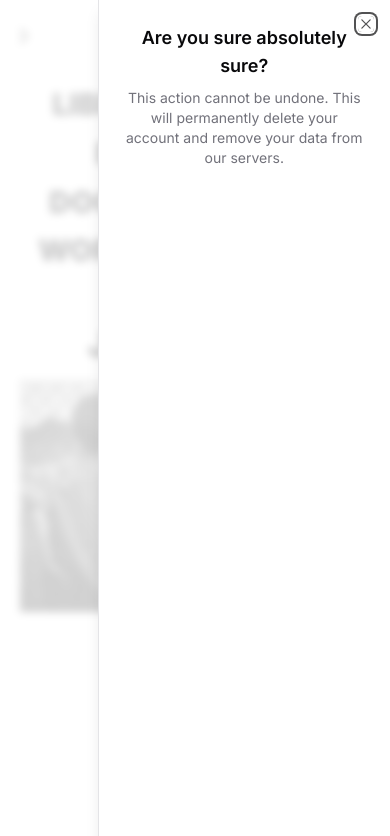
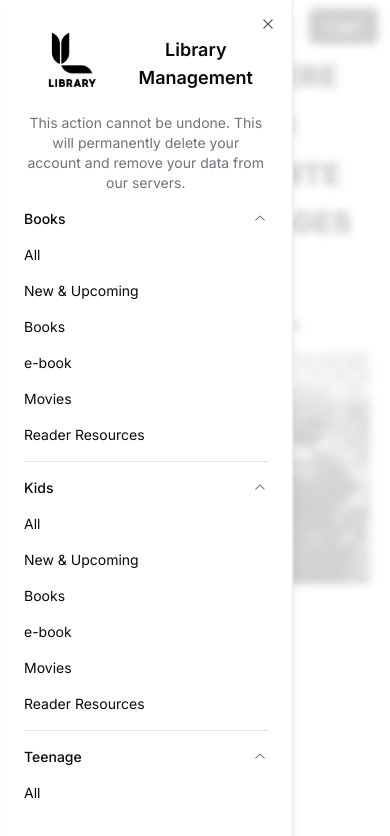
Before and after one commit to Srijan1231/next_library, a Next.js app: page / in a window 390 px wide. Both pictures are taken after a click on the button 24 px from the left and 36 px from the top of the page. Shown: the top 836 px of the page. Built offline with nearby package versions, Linux system fonts and the light colour scheme; no server answers.

Commit message:
done sidemenu mobile design

```diff
--- a/components/Sidemenu/SideMenu.tsx
+++ b/components/Sidemenu/SideMenu.tsx
@@ -8,25 +8,79 @@ import {
   SheetTitle,
   SheetTrigger,
 } from "../ui/sheet";
+import { AlignRight } from "lucide-react";
+import Image from "next/image";
+import logo from "@/app/asset/image/finallogo.png";
 import { Button } from "../ui/button";
-import { ChevronRight } from "lucide-react";
+import Link from "next/link";
+import {
+  Accordion,
+  AccordionContent,
+  AccordionItem,
+  AccordionTrigger,
+} from "../ui/accordion";
+import { Books, Teenage } from "@/app/lib/data";
+import { Kids } from "@/app/lib/data";
+import { ScrollArea } from "../ui/scroll-area";
 
 const SideMenu = () => {
   return (
     <Sheet>
-      <SheetTrigger>
-        <span className=" p-4">
-          <ChevronRight />
-        </span>
+      <SheetTrigger asChild>
+        <Button variant={"outline"}>
+          <AlignRight />
+        </Button>
       </SheetTrigger>
-      <SheetContent>
+
+      <SheetContent side={"left"}>
+        <ScrollArea className="h-full w-full ">
           <SheetHeader>
-          <SheetTitle>Are you sure absolutely sure?</SheetTitle>
+            <SheetTitle>
+              <Link href={"/"}>
+                <div className="flex items-center justify-center">
+                  <Image src={logo} width={100} height={100} alt="logo" />
+                  Library Management
+                </div>
+              </Link>
+            </SheetTitle>
             <SheetDescription>
               This action cannot be undone. This will permanently delete your
               account and remove your data from our servers.
             </SheetDescription>
           </SheetHeader>
+
+          <Accordion
+            type="multiple"
+            defaultValue={["item-1", "item-2", "item-3"]}
+          >
+            <AccordionItem value="item-1">
+              <AccordionTrigger>Books</AccordionTrigger>
+              {Books.map((book) => (
+                <AccordionContent key={book.title}>
+                  <Link href={book.href}>{book.title}</Link>
+                </AccordionContent>
+              ))}
+            </AccordionItem>
+            <AccordionItem value="item-2">
+              <AccordionTrigger>Kids</AccordionTrigger>
+
+              {Kids.map((kid) => (
+                <AccordionContent key={kid.title}>
+                  <Link href={kid.href}>{kid.title}</Link>
+                </AccordionContent>
+              ))}
+            </AccordionItem>
+            <AccordionItem value="item-3">
+              <AccordionTrigger>Teenage</AccordionTrigger>
+
+              {Teenage.map((teen) => (
+                <AccordionContent key={teen.title}>
+                  <Link href={teen.href}>{teen.title}</Link>
+                </AccordionContent>
+              ))}
+            </AccordionItem>
+          </Accordion>
+        </ScrollArea>
       </SheetContent>
     </Sheet>
   );
--- a/components/layout/main-layout.tsx
+++ b/components/layout/main-layout.tsx
@@ -48,10 +48,11 @@ export const Layout = (props: HeaderProps) => {
         )}
       </div>
       {
-        <div className=" flex justify-between items-center h-full sm:flex md:flex lg:hidden ">
-          <div>
-            <SideMenu />
-          </div>
+        <div className=" mt-2 flex justify-between items-center h-full sm:flex md:flex lg:hidden">
+          <SideMenu />
+          <Button asChild>
+            <Link href="/login">Login</Link>
+          </Button>
           {/* <div className="flex items-center ">
             <Image src={logo} width={100} height={100} alt="logo" />
             <Navigation />
--- /dev/null
+++ b/components/ui/accordion.tsx
@@ -0,0 +1,57 @@
+"use client";
+
+import * as React from "react";
+import * as AccordionPrimitive from "@radix-ui/react-accordion";
+import { ChevronDownIcon } from "@radix-ui/react-icons";
+
+import { cn } from "@/app/lib/utils";
+
+const Accordion = AccordionPrimitive.Root;
+
+const AccordionItem = React.forwardRef<
+  React.ElementRef<typeof AccordionPrimitive.Item>,
+  React.ComponentPropsWithoutRef<typeof AccordionPrimitive.Item>
+>(({ className, ...props }, ref) => (
+  <AccordionPrimitive.Item
+    ref={ref}
+    className={cn("border-b", className)}
+    {...props}
+  />
+));
+AccordionItem.displayName = "AccordionItem";
+
+const AccordionTrigger = React.forwardRef<
+  React.ElementRef<typeof AccordionPrimitive.Trigger>,
+  React.ComponentPropsWithoutRef<typeof AccordionPrimitive.Trigger>
+>(({ className, children, ...props }, ref) => (
+  <AccordionPrimitive.Header className="flex">
+    <AccordionPrimitive.Trigger
+      ref={ref}
+      className={cn(
+        "flex flex-1 items-center justify-between py-4 text-sm font-medium transition-all hover:underline [&[data-state=open]>svg]:rotate-180",
+        className
+      )}
+      {...props}
+    >
+      {children}
+      <ChevronDownIcon className="h-4 w-4 shrink-0 text-muted-foreground transition-transform duration-200" />
+    </AccordionPrimitive.Trigger>
+  </AccordionPrimitive.Header>
+));
+AccordionTrigger.displayName = AccordionPrimitive.Trigger.displayName;
+
+const AccordionContent = React.forwardRef<
+  React.ElementRef<typeof AccordionPrimitive.Content>,
+  React.ComponentPropsWithoutRef<typeof AccordionPrimitive.Content>
+>(({ className, children, ...props }, ref) => (
+  <AccordionPrimitive.Content
+    ref={ref}
+    className="overflow-hidden text-sm data-[state=closed]:animate-accordion-up data-[state=open]:animate-accordion-down"
+    {...props}
+  >
+    <div className={cn("pb-4 pt-0", className)}>{children}</div>
+  </AccordionPrimitive.Content>
+));
+AccordionContent.displayName = AccordionPrimitive.Content.displayName;
+
+export { Accordion, AccordionItem, AccordionTrigger, AccordionContent };
--- /dev/null
+++ b/components/ui/scroll-area.tsx
@@ -0,0 +1,48 @@
+"use client";
+
+import * as React from "react";
+import * as ScrollAreaPrimitive from "@radix-ui/react-scroll-area";
+
+import { cn } from "@/app/lib/utils";
+
+const ScrollArea = React.forwardRef<
+  React.ElementRef<typeof ScrollAreaPrimitive.Root>,
+  React.ComponentPropsWithoutRef<typeof ScrollAreaPrimitive.Root>
+>(({ className, children, ...props }, ref) => (
+  <ScrollAreaPrimitive.Root
+    ref={ref}
+    className={cn("relative overflow-hidden", className)}
+    {...props}
+  >
+    <ScrollAreaPrimitive.Viewport className="h-full w-full rounded-[inherit]">
+      {children}
+    </ScrollAreaPrimitive.Viewport>
+    <ScrollBar />
+    <ScrollAreaPrimitive.Corner />
+  </ScrollAreaPrimitive.Root>
+));
+ScrollArea.displayName = ScrollAreaPrimitive.Root.displayName;
+
+const ScrollBar = React.forwardRef<
+  React.ElementRef<typeof ScrollAreaPrimitive.ScrollAreaScrollbar>,
+  React.ComponentPropsWithoutRef<typeof ScrollAreaPrimitive.ScrollAreaScrollbar>
+>(({ className, orientation = "vertical", ...props }, ref) => (
+  <ScrollAreaPrimitive.ScrollAreaScrollbar
+    ref={ref}
+    orientation={orientation}
+    className={cn(
+      "flex touch-none select-none transition-colors",
+      orientation === "vertical" &&
+        "h-full w-2.5 border-l border-l-transparent p-[1px]",
+      orientation === "horizontal" &&
+        "h-2.5 flex-col border-t border-t-transparent p-[1px]",
+      className
+    )}
+    {...props}
+  >
+    <ScrollAreaPrimitive.ScrollAreaThumb className="relative flex-1 rounded-full bg-border" />
+  </ScrollAreaPrimitive.ScrollAreaScrollbar>
+));
+ScrollBar.displayName = ScrollAreaPrimitive.ScrollAreaScrollbar.displayName;
+
+export { ScrollArea, ScrollBar };
--- a/package.json
+++ b/package.json
@@ -12,12 +12,14 @@
     "@hookform/resolvers": "^3.3.2",
     "@next-auth/prisma-adapter": "^1.0.7",
     "@prisma/client": "^5.5.2",
+    "@radix-ui/react-accordion": "^1.1.2",
     "@radix-ui/react-avatar": "^1.0.4",
     "@radix-ui/react-dialog": "^1.0.5",
     "@radix-ui/react-icons": "^1.3.0",
     "@radix-ui/react-label": "^2.0.2",
     "@radix-ui/react-menubar": "^1.0.4",
     "@radix-ui/react-navigation-menu": "^1.1.4",
+    "@radix-ui/react-scroll-area": "^1.0.5",
     "@radix-ui/react-slot": "^1.0.2",
     "axios": "^1.6.2",
     "bcrypt": "^5.1.1",
```
Also changed, not shown: 1 other file (tests, documents, lock files or other folders). Lines whose indentation alone changed are shown as unchanged.
